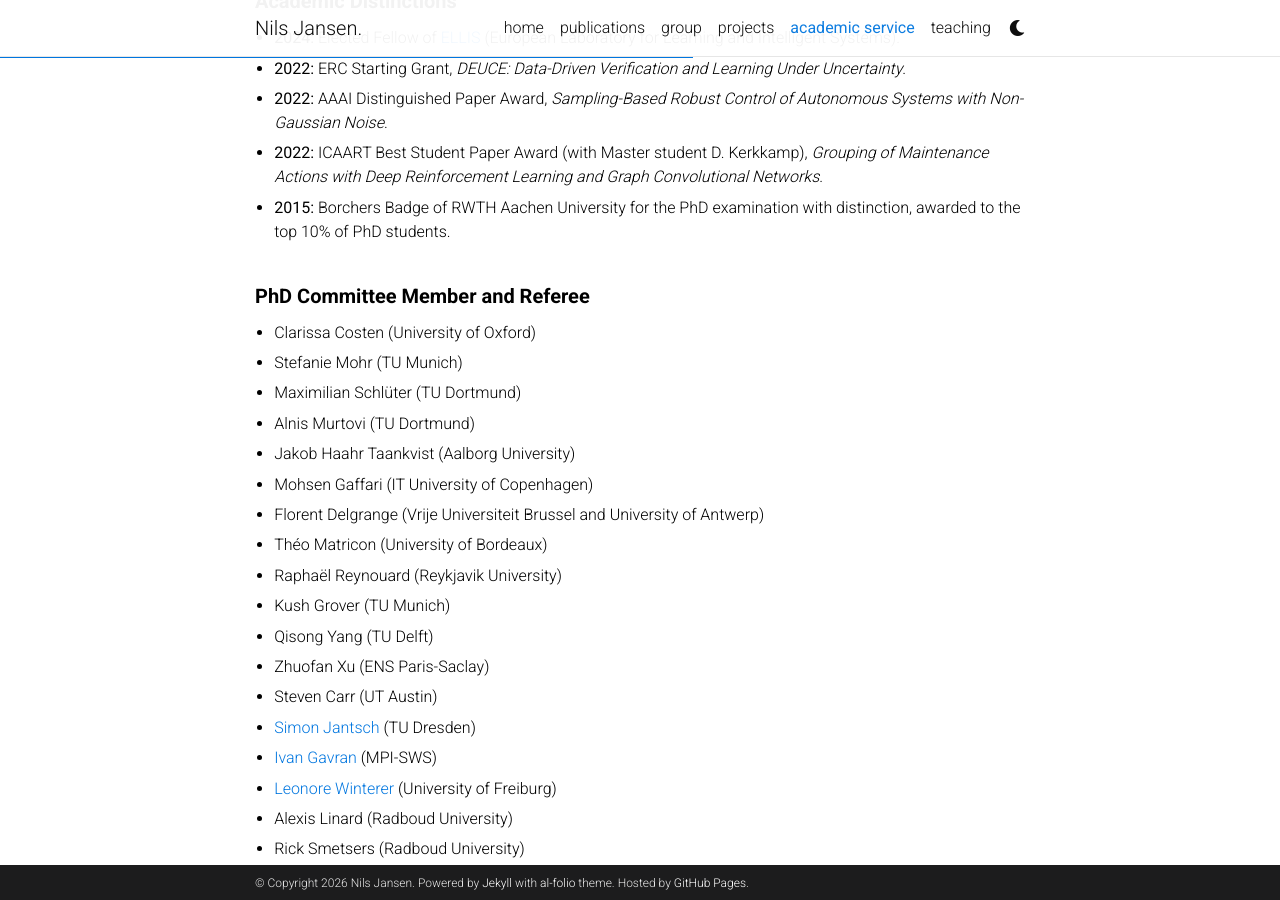
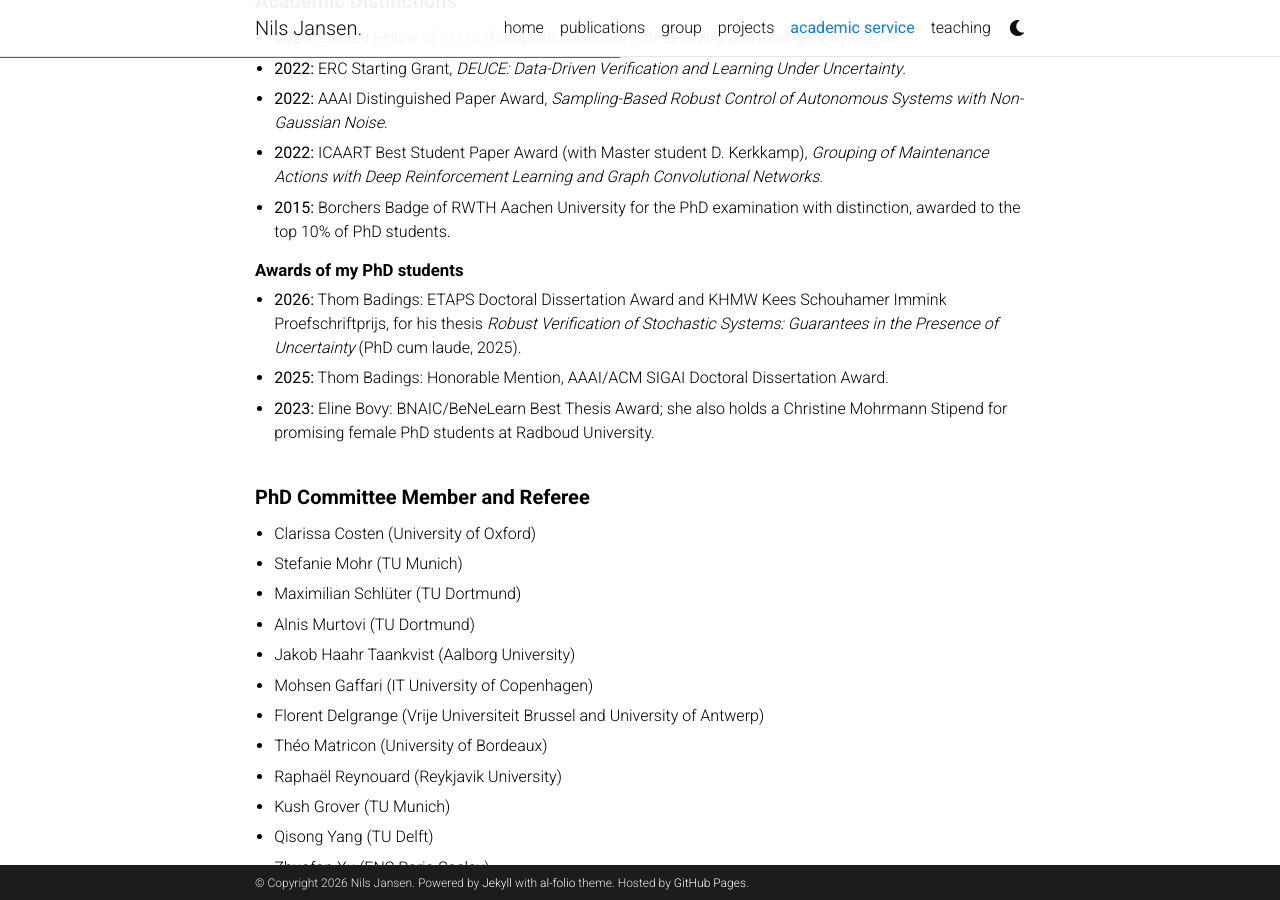
Before and after one commit to njansen123/njansen123.github.io, a Jekyll site: the page built from _pages/service.md, in a window 1280 px wide and 900 px high, scrolled down 928 px. Built offline with Jekyll 4.4.1, drawn with Linux system fonts in a browser that asks for light colours; comment, search, counter and statistics services are not loaded; a style sheet for code colours, icons or effects is not loaded.

Commit message:
Add awards of PhD students (Badings, Bovy)
Co-Authored-By: Claude Opus 5.5 <noreply@anthropic.com>
Claude-Session: https://claude.ai/code/session_01GhL6EQJyd4JpUX8UuWBmeQ

```diff
--- a/_pages/service.md
+++ b/_pages/service.md
@@ -196,6 +196,13 @@ redirect_from:
   <li><b>2022:</b> ICAART Best Student Paper Award (with Master student D. Kerkkamp), <i>Grouping of Maintenance Actions with Deep Reinforcement Learning and Graph Convolutional Networks</i>.</li>
   <li><b>2015:</b> Borchers Badge of RWTH Aachen University for the PhD examination with distinction, awarded to the top 10% of PhD students.</li>
 </ul>
+
+<h3 class="mt-3" style="font-size:1.05rem;font-weight:600;">Awards of my PhD students</h3>
+<ul class="service-list">
+  <li><b>2026:</b> Thom Badings: ETAPS Doctoral Dissertation Award and KHMW Kees Schouhamer Immink Proefschriftprijs, for his thesis <i>Robust Verification of Stochastic Systems: Guarantees in the Presence of Uncertainty</i> (PhD cum laude, 2025).</li>
+  <li><b>2025:</b> Thom Badings: Honorable Mention, AAAI/ACM SIGAI Doctoral Dissertation Award.</li>
+  <li><b>2023:</b> Eline Bovy: BNAIC/BeNeLearn Best Thesis Award; she also holds a Christine Mohrmann Stipend for promising female PhD students at Radboud University.</li>
+</ul>
 </div>
 
 <div class="service-section mt-4">
```
Also changed, not shown: _pages/group.md (+2 -1 lines).
